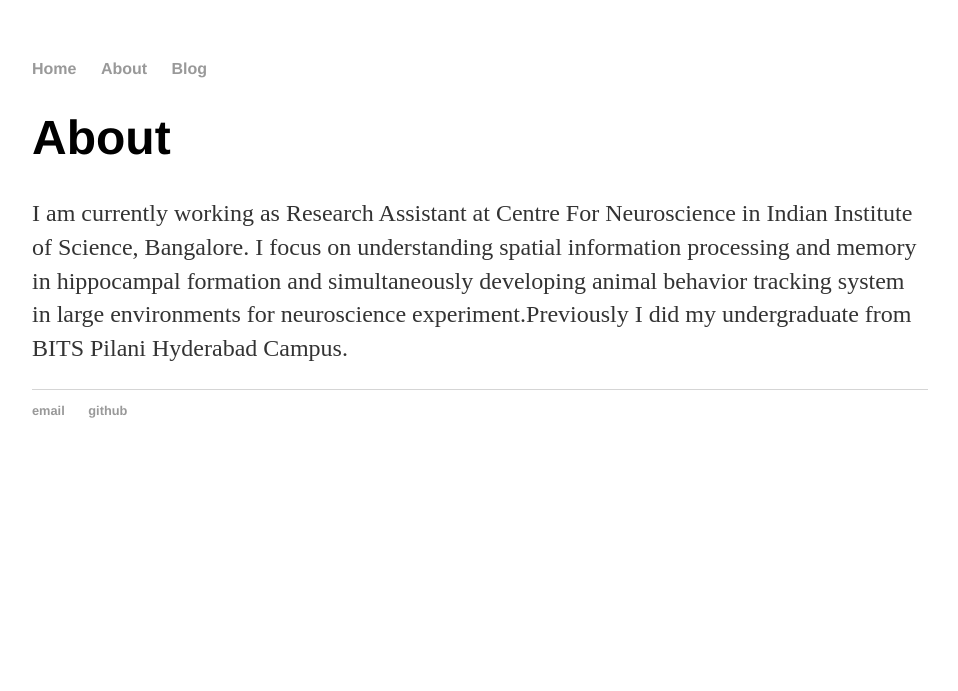
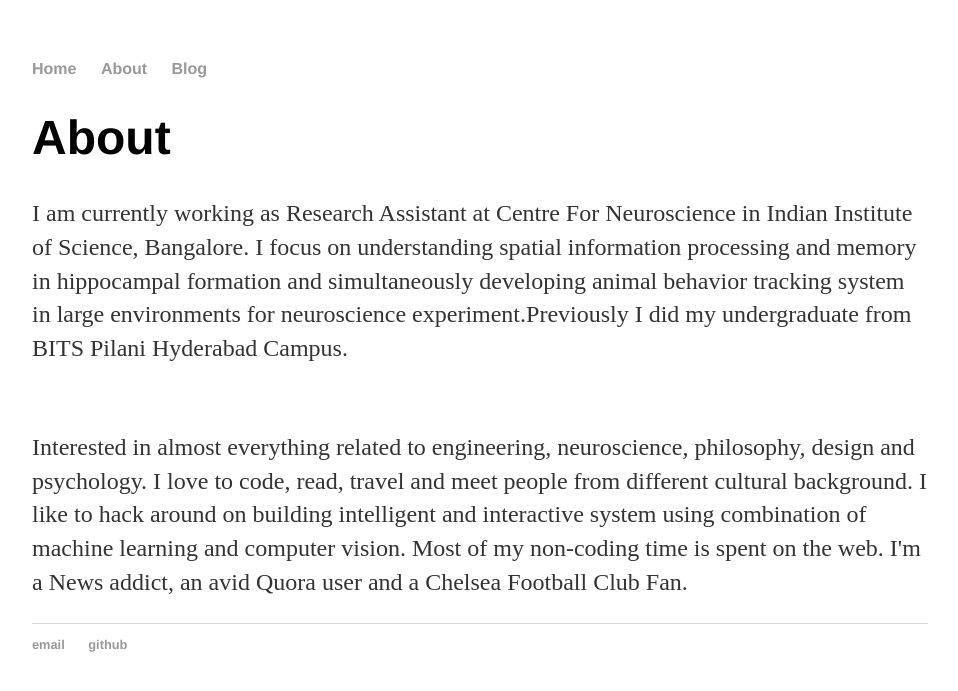
Before and after one commit to rajatsaxena/rajatsaxena.github.io, a Jekyll site: the page built from about/index.html, in a window 1280 px wide. Shown: the top 691 px of the page, without its empty margins (160-1118 px from the left). Built offline with Jekyll 4.4.1, drawn with Linux system fonts in a browser that asks for light colours.

```diff
--- a/about/index.html
+++ b/about/index.html
@@ -5,5 +5,7 @@ title: Rajat Saxena's Blog
 
 		<div class="about">
 			<h1>About</h1>
-			<p>I am currently working as Research Assistant at Centre For Neuroscience in Indian Institute of Science, Bangalore. I focus on understanding spatial information processing and memory in hippocampal formation and simultaneously developing animal behavior tracking system in large environments for neuroscience experiment.Previously I did my undergraduate from BITS Pilani Hyderabad Campus. </p>
+			<p>I am currently working as Research Assistant at Centre For Neuroscience in Indian Institute of Science, Bangalore. I focus on understanding spatial information processing and memory in hippocampal formation and simultaneously developing animal behavior tracking system in large environments for neuroscience experiment.Previously I did my undergraduate from BITS Pilani Hyderabad Campus.</p>
+<br/>
+<p> Interested in almost everything related to engineering, neuroscience, philosophy, design and psychology. I love to code, read, travel and meet people from different cultural background. I like to hack around on building intelligent and interactive system using combination of machine learning and computer vision. Most of my non-coding time is spent on the web. I'm a News addict, an avid Quora user and a Chelsea Football Club Fan. </p>
 		</div>
```
Also changed, not shown: _posts/2017-03-17-Test-Page.md (deleted, +0 -7 lines), _posts/2017-03-17-Video-Compression-using-ffmpeg-in-Java.md (added, +5 -0 lines).
